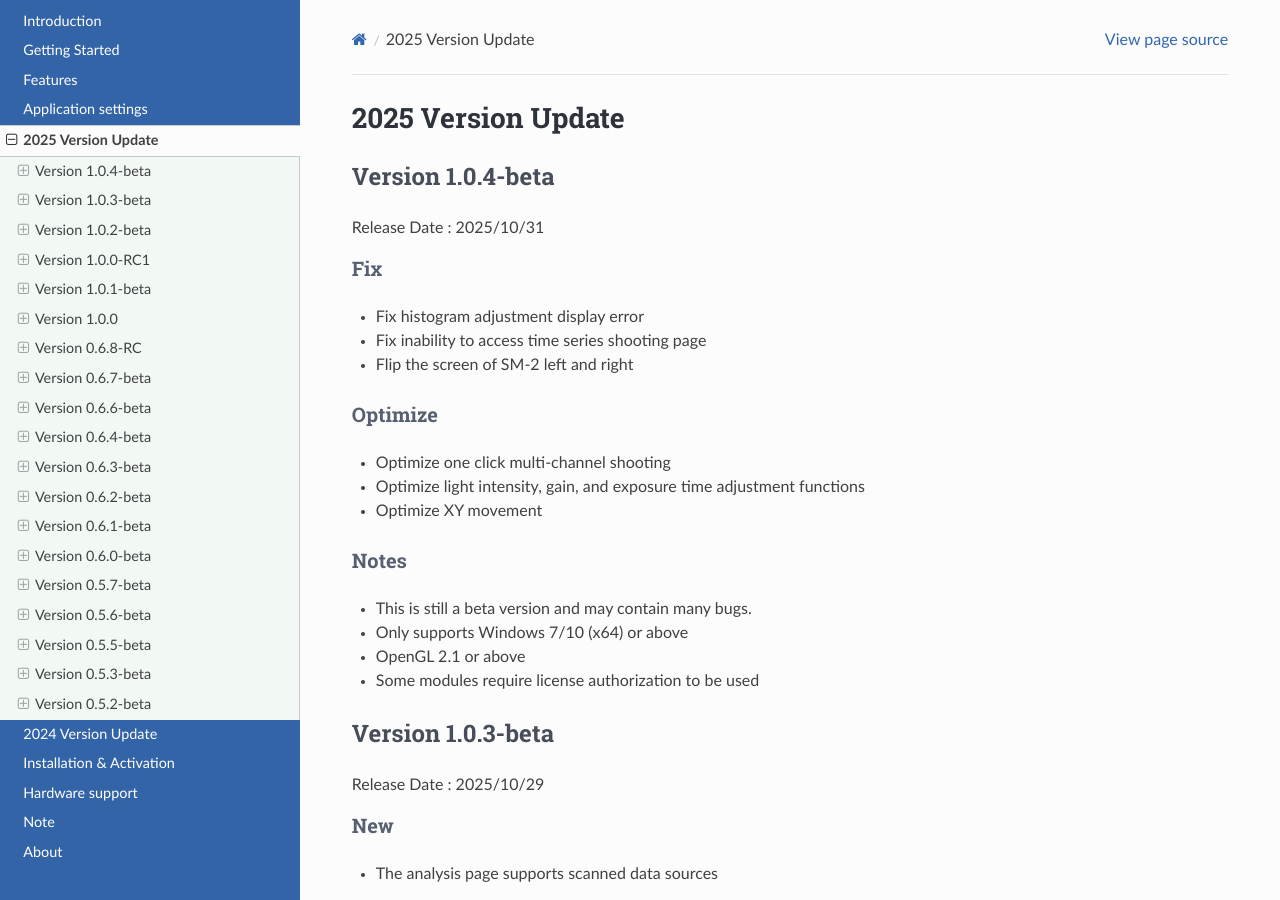
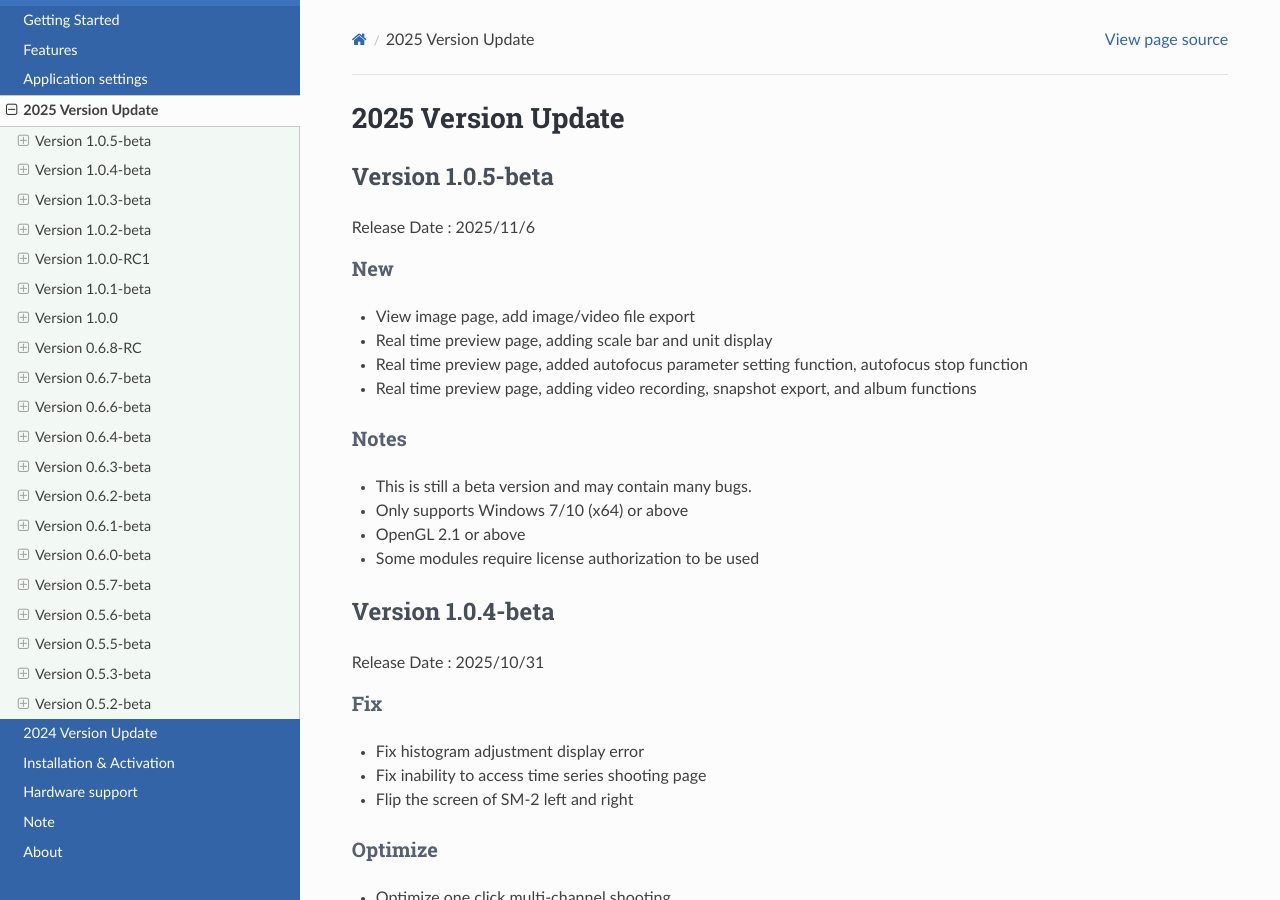
Before and after one commit to yangtong93/living-cell-docs, a Sphinx documentation site: the page built from source/user_guide/upgrade2025.md, in a window 1280 px wide and 900 px high. Built offline with Sphinx 7.4.7 and the Read the Docs theme 3.1.0, drawn with Linux system fonts in a browser that asks for light colours; pages that are not in the unit, such as notebooks, are missing from menus.

Commit message:
feature: 1.0.5-beta

```diff
--- a/source/user_guide/upgrade2025.md
+++ b/source/user_guide/upgrade2025.md
@@ -1,4 +1,20 @@
 # 2025 Version Update
+
+## Version 1.0.5-beta
+
+Release Date : 2025/11/6
+
+### New
+* View image page, add image/video file export
+* Real time preview page, adding scale bar and unit display
+* Real time preview page, added autofocus parameter setting function, autofocus stop function
+* Real time preview page, adding video recording, snapshot export, and album functions
+
+### Notes
+* This is still a beta version and may contain many bugs.
+* Only supports Windows 7/10 (x64) or above
+* OpenGL 2.1 or above
+* Some modules require license authorization to be used
 
 ## Version 1.0.4-beta
 
```
Also changed, not shown: 1 other file.
